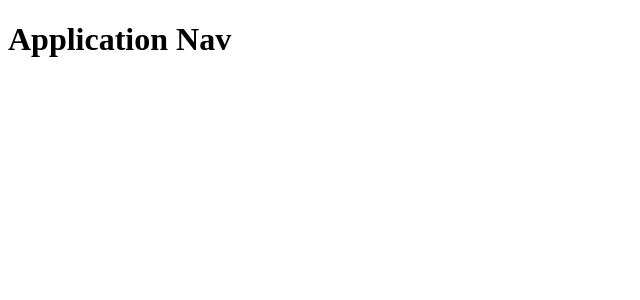
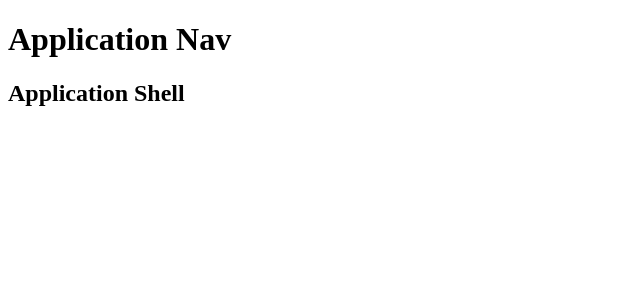
Before and after one commit to iJustErikk/type-speed, a React app: page / in a window 1280 px wide. Shown: the top 300 px of the page, without its empty margins (0-640 px from the left). Built offline with nearby package versions, Linux system fonts and the light colour scheme.

Commit message:
Fixed import. Need eslint.

```diff
--- a/src/js/components/App.js
+++ b/src/js/components/App.js
@@ -1,7 +1,8 @@
 import React from 'react'
 import Nav from './Nav'
+import Shell from './Shell'
 
 function App(props) {
-    return <Nav/>
+    return <><Nav/><Shell/></>
 }
 export default App;
```
